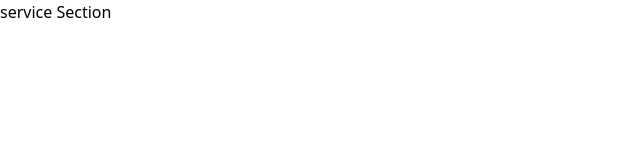
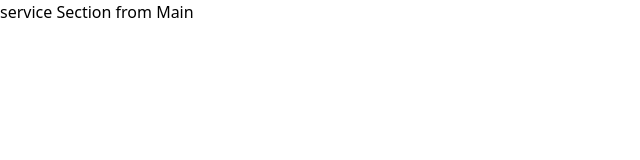
Before and after one commit to ThamaraiKannan1496/Moderna-vite, a React (Vite) app: page /services in a window 1280 px wide. Shown: the top 160 px of the page, without its empty margins (0-640 px from the left). Built offline with nearby package versions, Linux system fonts and the light colour scheme.

Commit message:
mainbranch work change

```diff
--- a/src/Pages/Services.jsx
+++ b/src/Pages/Services.jsx
@@ -1,7 +1,7 @@
 import React from "react";
 
 const Services = () => {
-  return <div>service Section</div>;
+  return <div>service Section from Main</div>;
 };
 
 export default Services;
```
